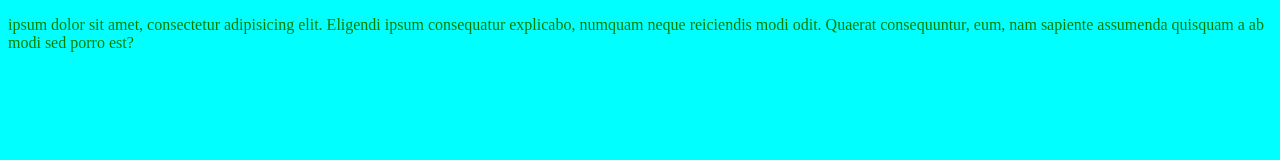
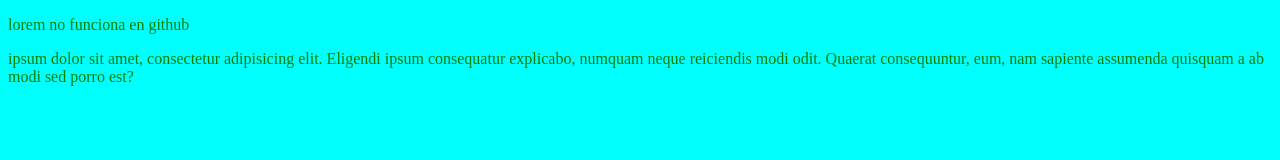
Before and after one commit to kbenito/gitPruebas, a plain HTML site: page index.html in a window 1280 px wide. Drawn offline with Linux system fonts and the light colour scheme.

Commit message:
Update index.html
cambios desde github

```diff
--- a/index.html
+++ b/index.html
@@ -8,6 +8,7 @@
     <link rel="stylesheet" href="css/style.css">
 </head>
 <body>
+    <p>lorem no funciona en github<p>
     <p>ipsum dolor sit amet, consectetur adipisicing elit. Eligendi ipsum consequatur explicabo, numquam neque reiciendis modi odit. Quaerat consequuntur, eum, nam sapiente assumenda quisquam a ab modi sed porro est?</p>
 </body>
 </html>
```
